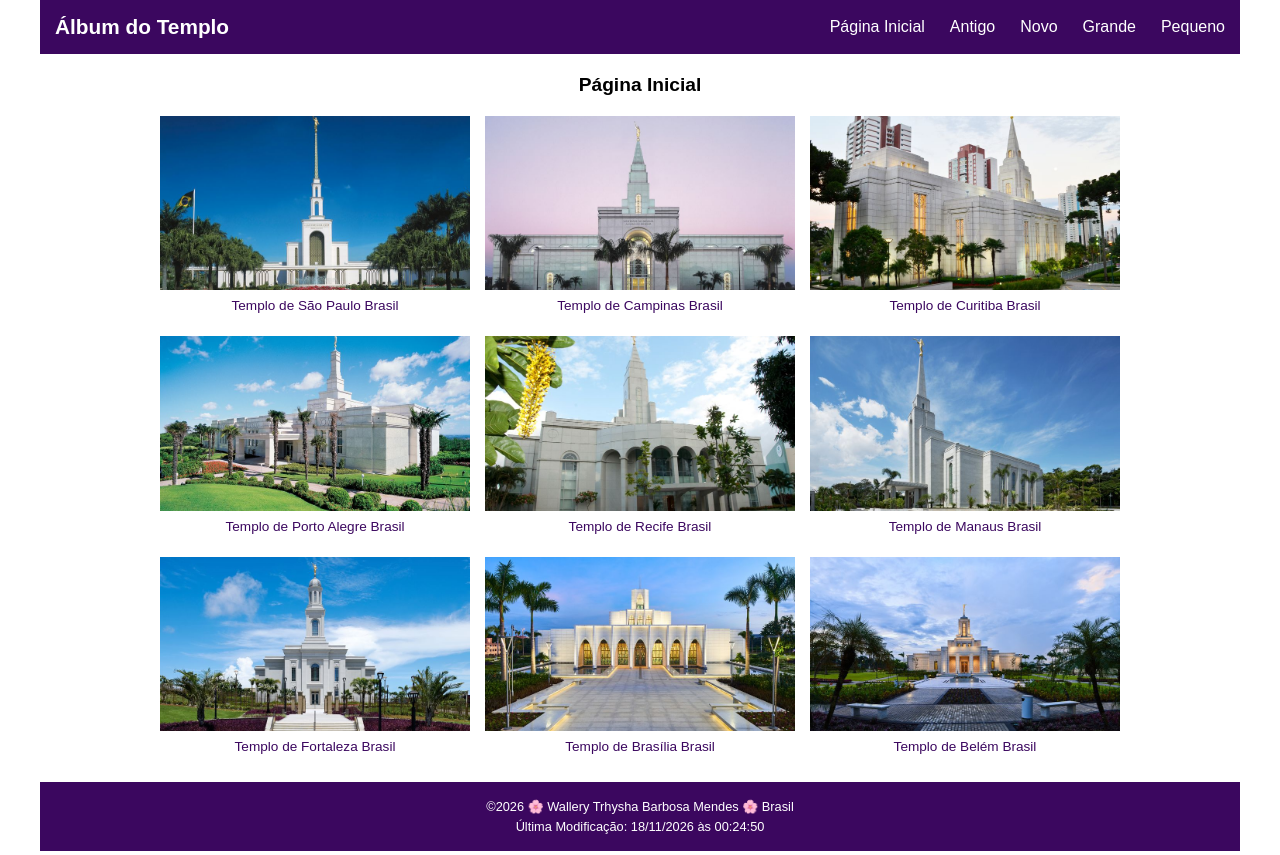
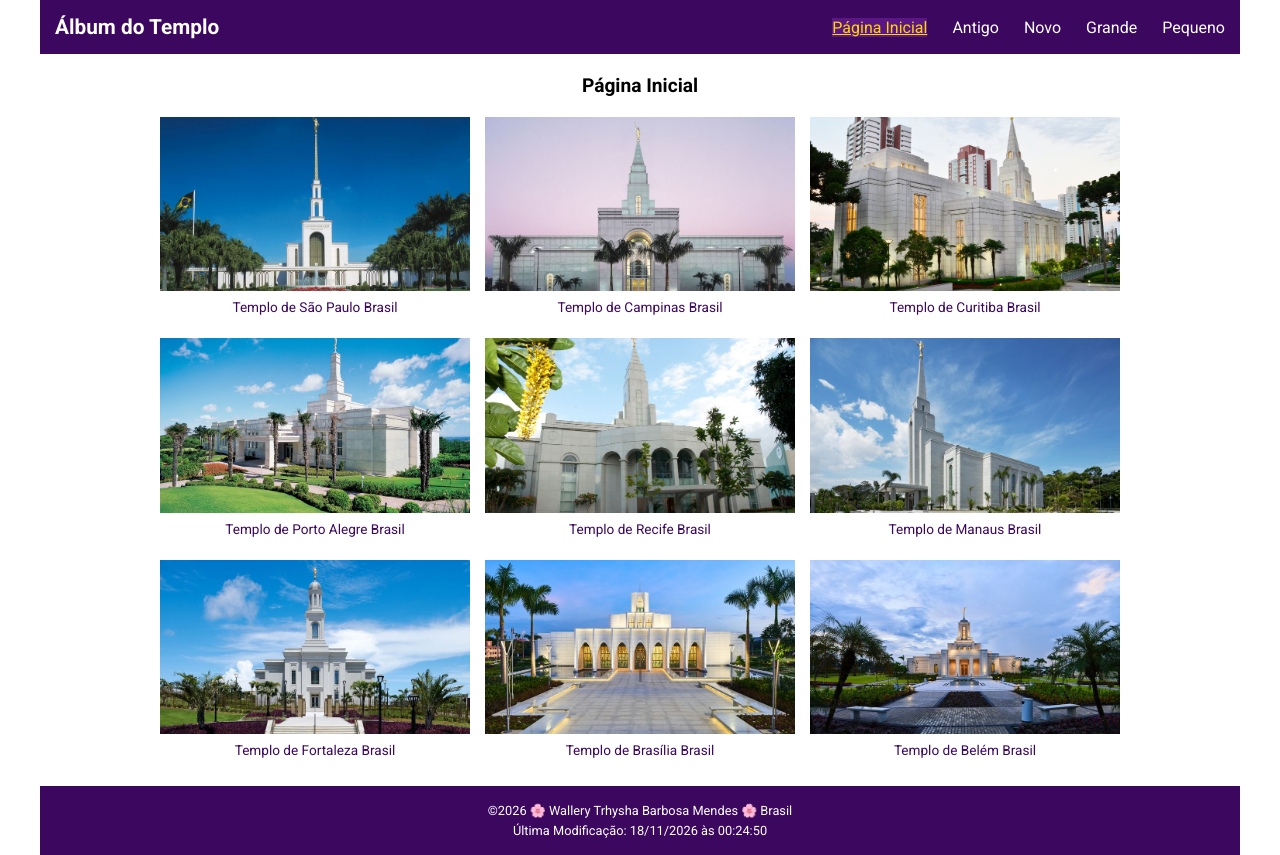
Before and after one commit to wallerymendes/wdd131, a plain HTML site: page templos.html in a window 1280 px wide. In both pictures the pointer is over the link "Página Inicial". Drawn offline with Linux system fonts and the light colour scheme.

Commit message:
correções

```diff
--- a/estilos/templos.css
+++ b/estilos/templos.css
@@ -7,7 +7,7 @@
 }
 
 body {
-    font-family: Arial, sans-serif;
+    font-family: 'Roboto', sans-serif;
     max-width: 1200px;
     margin: 0 auto;
 }
@@ -64,6 +64,13 @@ nav a {
     color: white;
     text-decoration: none;
     display: block;
+}
+
+nav a:hover {
+    color: #ffd700;
+    background-color: #5b1685;
+    text-decoration: underline;
+    transition: 0.3s;
 }
 
 /* Botão de fechar */
--- a/templos.html
+++ b/templos.html
@@ -4,8 +4,15 @@
 <head>
     <meta charset="UTF-8">
     <meta name="viewport" content="width=device-width, initial-scale=1.0">
-    <meta name="description" content="Álbum de fotos de templos.">
+    <meta name="description" content="Explore nosso álbum de fotos e conheça belos templos de diferentes cidades do Brasil, com imagens e informações sobre cada local.">
     <meta name="author" content="Seu Nome">
+
+
+<!-- Google Fonts -->
+<link rel="preconnect" href="https://fonts.googleapis.com">
+<link rel="preconnect" href="https://fonts.gstatic.com" crossorigin>
+
+<link href="https://fonts.googleapis.com/css2?family=Roboto:wght@400;500;700&display=swap" rel="stylesheet">
 
     <title>Álbum do Templo</title>
 
```
